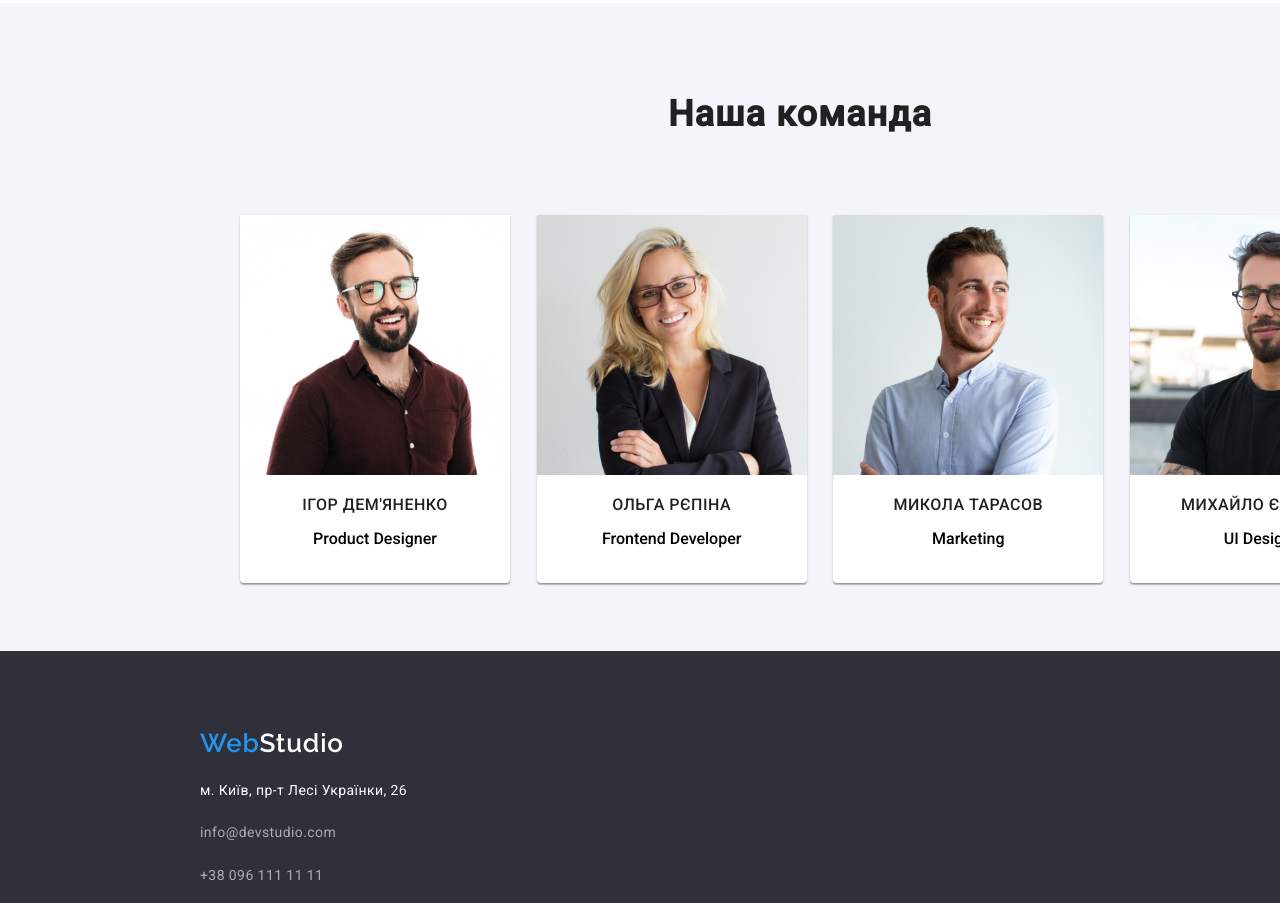
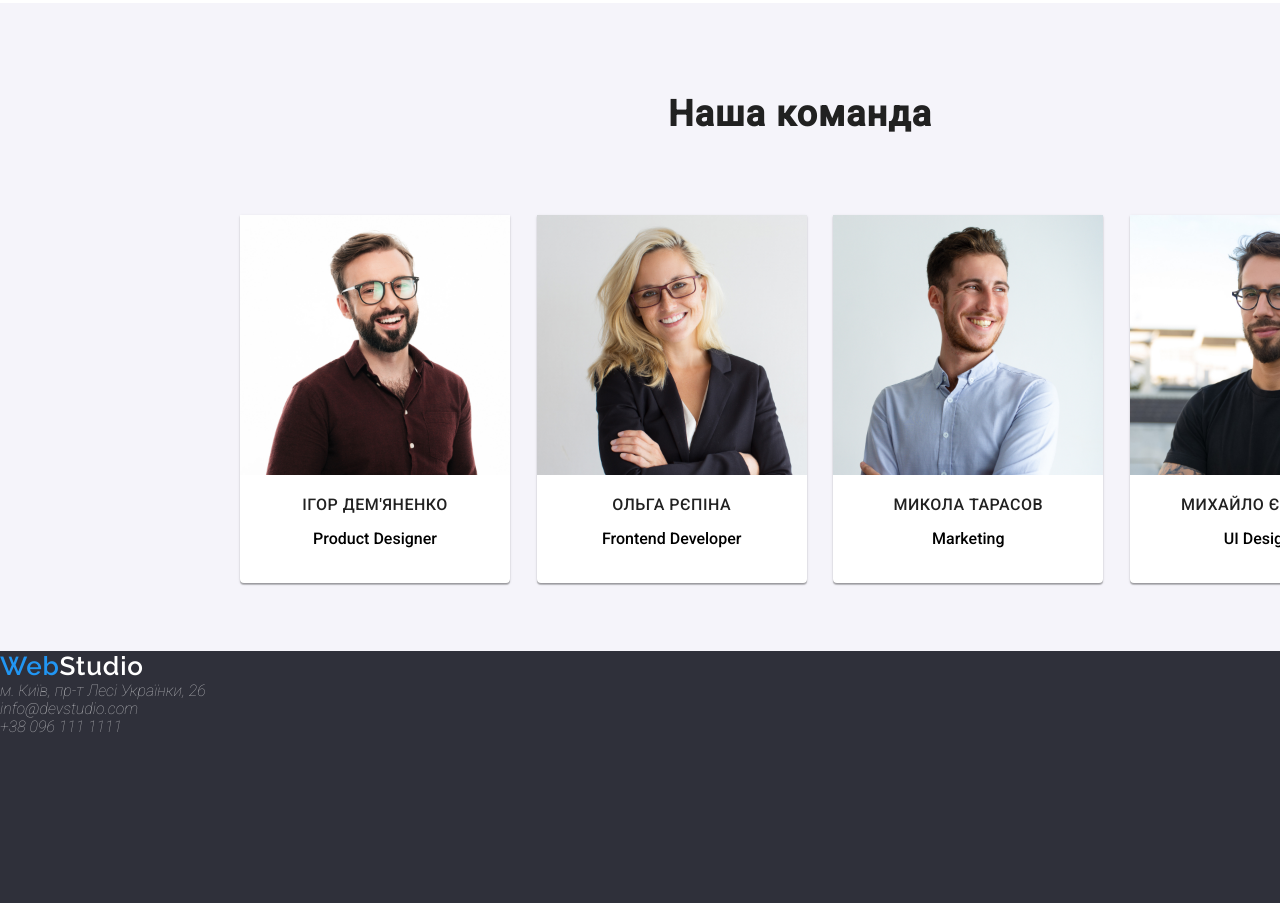
Before and after one commit to victorolexandrovich/goit-markup-hw-01, a plain HTML site: page index.html in a window 1280 px wide. Shown: the part 1470-2373 px from the top of the page. Drawn offline with nearby package versions, Linux system fonts and the light colour scheme.

Commit message:
Update index.html

```diff
--- a/index.html
+++ b/index.html
@@ -1,5 +1,6 @@
 <!DOCTYPE html>
 <html lang="en">
+
 <head>
     <meta charset="UTF-8">
     <meta http-equiv="X-UA-Compatible" content="IE=edge">
@@ -14,6 +15,7 @@
 
     <title>WebStudio</title>
 </head>
+
 <body>
     <header class="header">
         <div class="container">
@@ -52,7 +54,8 @@
 
                     <li class="info-test">
                         <h3>УВАГА ДО ДЕТАЛЕЙ</h3>
-                        <p>Ідейні міркування, і навіть початок повсякденної роботи з формування позиції.width: 280px;</p>
+                        <p>Ідейні міркування, і навіть початок повсякденної роботи з формування позиції.width: 280px;
+                        </p>
                     </li>
                     <li class="info-test">
                         <h3>ПУНКТУАЛЬНІСТЬ</h3>
@@ -70,13 +73,13 @@
                 </ul>
             </div>
 
-            <div class="title-info" >
+            <div class="title-info">
                 <div class="test">
                     <div class="title-inf">
                         <h2 class="title-inf">Чим ми займаємося</h2>
                     </div>
 
-                    <div >
+                    <div>
                         <ul class="title-img">
                             <li>
                                 <img class="img-info" src="./img/1.jpg" alt="photo">
@@ -131,16 +134,17 @@
     </main>
 
     <footer class="footer">
-        <div class="container">
+        <div class="container-footer">
             <div class="footer-info">
-                <nav class="footer-nav">
-                    <h1 class="logo-3">Web<span class="logo-4">Studio</span></h1>
-                    <h4 class="footer-info">м. Київ, пр-т Лесі Українки, 26</h1>
-                    <h4 class="footer-email"><a class="footer-email1" href="info@devstudio.com">info@devstudio.com</a></h4>
-                    <h4 class="footer-phone"><a class="footer-phone1" href="tel:+380961111111"> +38 096 111 11 11</a></h4>
-                </nav>
+
+                    <address class="logo-3">Web<span class="logo-4">Studio</span></address>
+                    <address class="footer-phone1">м. Київ, пр-т Лесі Українки, 26</address>
+                    <address class="footer-email1" href="info@devstudio.com">info@devstudio.com</address>
+                    <address class="footer-phone1" href="tel:+380961111111"> +38 096 111 1111</address>
+
             </div>
         </div>
     </footer>
 </body>
+
 </html>
```
Lines whose indentation alone changed are shown as unchanged.
